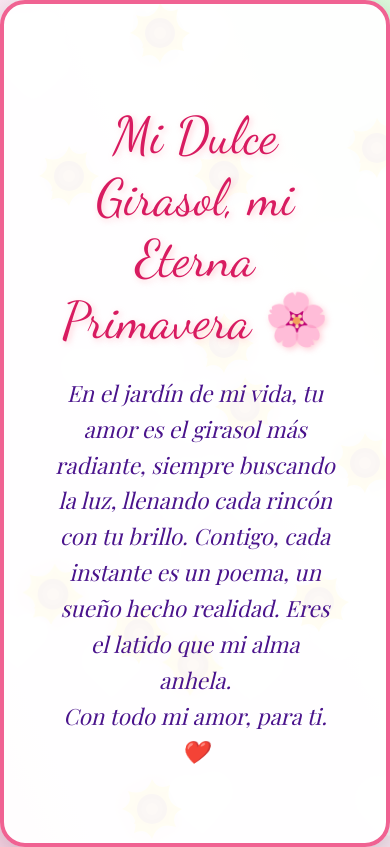
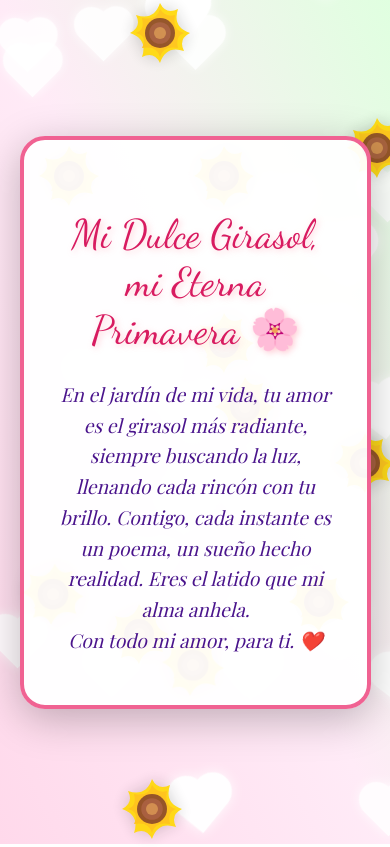
Before and after one commit to Mariano2406/nel, a plain HTML site: page index.html in a window 390 px wide. Shown: the top 847 px of the page. Drawn offline with nearby package versions, Linux system fonts and the light colour scheme; a web font is replaced by a local one.

Commit message:
Update index.html

```diff
--- a/index.html
+++ b/index.html
@@ -14,8 +14,8 @@
             align-items: center;
             min-height: 100vh;
             margin: 0;
-            background: linear-gradient(to right top, #ffd9eb, #ffebf7, #e0ffe0); /* Degradado suave y romántico */
-            font-family: 'Playfair Display', serif; /* Fuente más elegante */
+            background: linear-gradient(to right top, #ffd9eb, #ffebf7, #e0ffe0);
+            font-family: 'Playfair Display', serif;
             overflow: hidden;
             position: relative;
         }
@@ -25,13 +25,17 @@
             border-radius: 25px;
             box-shadow: 0 10px 40px rgba(0, 0, 0, 0.25);
             padding: 50px;
-            max-width: 550px;
+            max-width: 550px; /* Ancho máximo para escritorio */
             text-align: center;
             position: relative;
             z-index: 10;
-            animation: fadeInScale 1.8s ease-out forwards; /* Animación de aparición */
-            border: 4px solid #f06292; /* Borde rosa más profundo */
-            box-sizing: border-box; /* Incluye padding y borde en el ancho/alto */
+            animation: fadeInScale 1.8s ease-out forwards;
+            border: 4px solid #f06292;
+            box-sizing: border-box; /* Fundamental para que el padding y borde no desborden */
+
+            /* AJUSTE PARA MÓVILES: Garantiza que haya márgenes laterales */
+            width: 90%;
+            margin: 20px auto;
         }
 
         /* Animación de aparición de la tarjeta */
@@ -41,27 +45,40 @@
         }
 
         .message-title {
-            font-family: 'Dancing Script', cursive; /* Fuente cursiva para el título */
-            color: #d81b60; /* Rosa oscuro intenso */
+            font-family: 'Dancing Script', cursive;
+            color: #d81b60;
             font-size: 3.2em;
             line-height: 1.2;
             margin-bottom: 25px;
-            text-shadow: 2px 2px 6px rgba(255, 192, 203, 0.8); /* Sombra suave */
+            text-shadow: 2px 2px 6px rgba(255, 192, 203, 0.8);
         }
 
         .message-body {
             font-family: 'Playfair Display', serif;
-            color: #4a148c; /* Morado elegante */
+            color: #4a148c;
             font-size: 1.4em;
             line-height: 1.6;
             margin-top: 20px;
             font-style: italic;
         }
 
+        /* Ajuste de tamaño de fuente para pantallas muy pequeñas */
+        @media (max-width: 400px) {
+            .message-title {
+                font-size: 2.5em;
+            }
+            .message-body {
+                font-size: 1.2em;
+            }
+            .card {
+                padding: 30px;
+            }
+        }
+
         /* Estilos para los corazones flotantes */
         .heart {
             position: absolute;
-            width: 35px; /* Más grandes */
+            width: 35px;
             height: 35px;
             background-color: white;
             transform: rotate(-45deg);
@@ -82,19 +99,19 @@
         }
 
         .heart::before {
-            top: -17.5px; /* Ajuste para el nuevo tamaño */
+            top: -17.5px;
             left: 0;
         }
 
         .heart::after {
-            left: 17.5px; /* Ajuste para el nuevo tamaño */
+            left: 17.5px;
             top: 0;
         }
 
         /* Estilos para los girasoles flotantes */
         .sunflower {
             position: absolute;
-            width: 60px; /* Más grandes */
+            width: 60px;
             height: 60px;
             z-index: 5;
             opacity: 0.9;
@@ -135,10 +152,10 @@
     <script>
         document.addEventListener('DOMContentLoaded', () => {
             const body = document.body;
-            const numHearts = 35; // Más corazones
-            const numSunflowers = 12; // Girasoles
+            const numHearts = 35;
+            const numSunflowers = 12;
 
-            // SVG del girasol mejorado
+            // SVG del girasol mejorado y detallado
             const sunflowerSVG = `
                 <svg xmlns="http://www.w3.org/2000/svg" viewBox="0 0 100 100">
                     <path fill="#FFD700" d="M50,0 Q60,20 80,10 Q70,40 100,50 Q80,60 90,80 Q60,70 50,100 Q40,80 20,90 Q30,60 0,50 Q20,40 10,20 Q40,30 50,0 Z"/>
@@ -167,7 +184,7 @@
             for (let i = 0; i < numSunflowers; i++) {
                 const sunflower = document.createElement('div');
                 sunflower.classList.add('sunflower');
-                sunflower.innerHTML = sunflowerSVG; // Inserta el SVG dentro del div
+                sunflower.innerHTML = sunflowerSVG;
 
                 sunflower.style.left = `${Math.random() * 100}vw`;
                 sunflower.style.top = `${Math.random() * 100}vh`;
```
